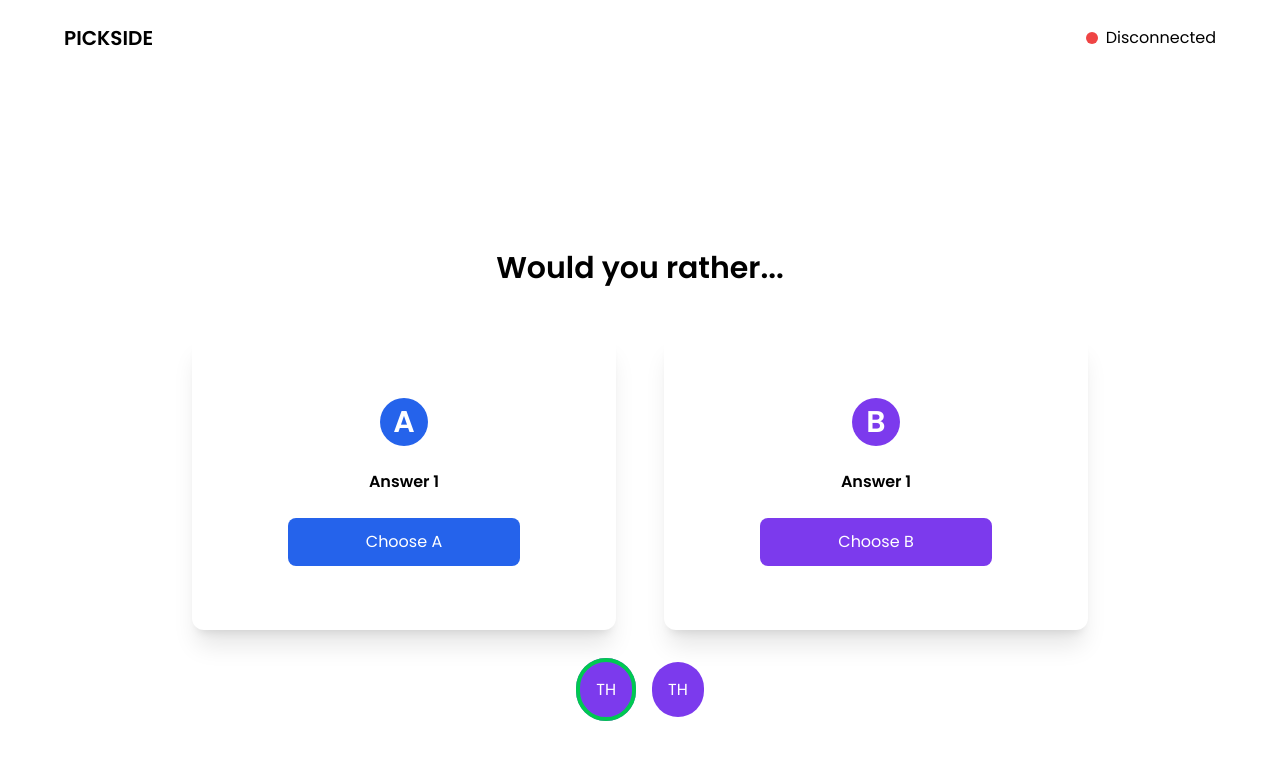
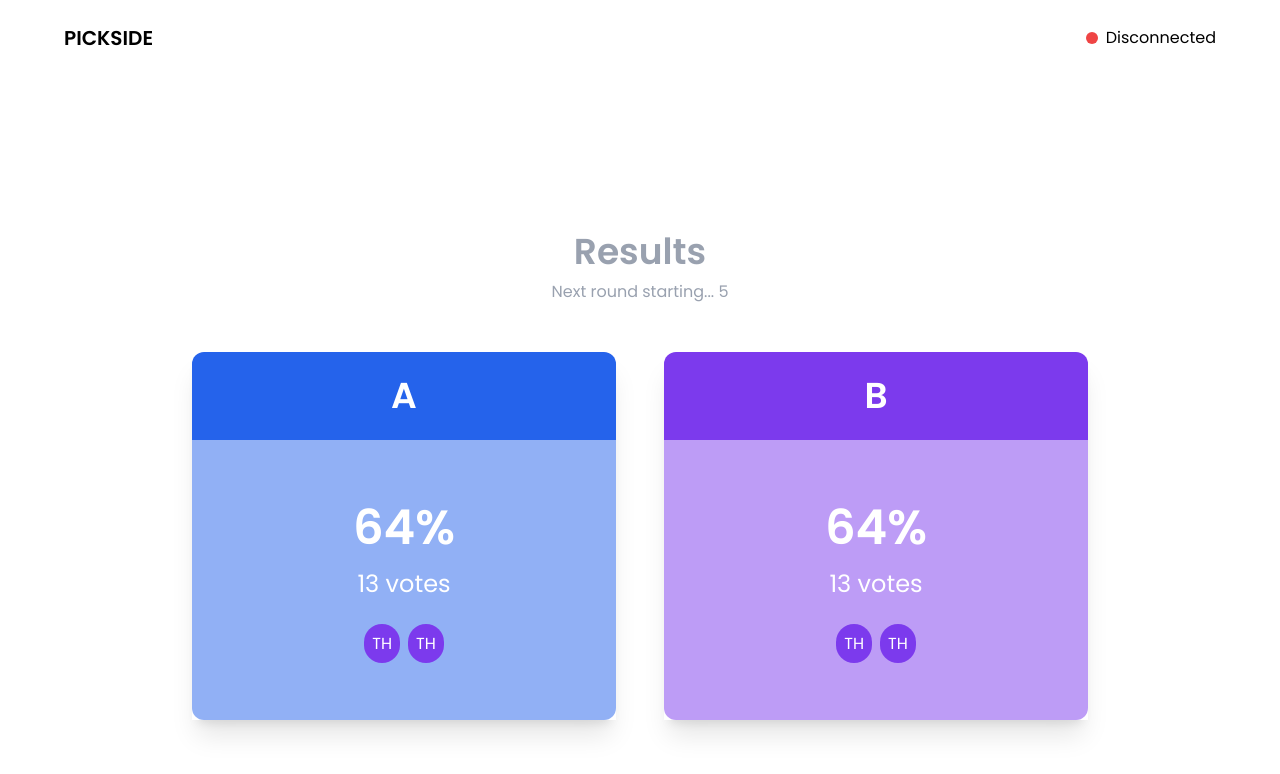
Before and after one commit to GP2-PICKSIDE/GP_PHASE2_PICKSIDE, a React (Vite) app in the folder client/: page /room in a window 1280 px wide. Shown: the top 774 px of the page. Built offline with nearby package versions, Linux system fonts and the light colour scheme; no server answers.

Commit message:
feat: add reveal page

```diff
--- /dev/null
+++ b/client/src/components/room/reveal/ResultCard.jsx
@@ -0,0 +1,45 @@
+import { initials } from "../../../utils/initialsName";
+
+const ResultCard = ({ choose }) => {
+  return (
+    <div className="w-full bg-white shadow-xl flex flex-col gap-8">
+      <div>
+        <div
+          className={`w-full flex justify-center ${
+            choose === "A" ? "bg-primary" : "bg-secondary"
+          } px-16 md:px-24 py-6 rounded-t-xl flex-col`}
+        >
+          <h1 className="text-4xl text-white font-semibold text-center">
+            {choose}
+          </h1>
+        </div>
+
+        <div
+          className={`w-full flex justify-center text-center flex-col gap-4 ${
+            choose === "A" ? "bg-primary/50" : "bg-secondary/50"
+          } px-16 md:px-24 py-16 flex-col rounded-b-xl`}
+        >
+          <p className="text-white text-5xl font-semibold">64%</p>
+          <p className="text-2xl text-white">13 votes</p>
+
+          {/* PlayerAvatar -> initials */}
+          <div className="flex gap-2 flex-wrap justify-center mt-4">
+            {/* use case voted */}
+            <div>
+              <span className="bg-secondary rounded-full text-white p-2">
+                {initials("tes halo")}
+              </span>
+            </div>
+            <div>
+              <span className="bg-secondary rounded-full text-white p-2">
+                {initials("tes halo")}
+              </span>
+            </div>
+          </div>
+        </div>
+      </div>
+    </div>
+  );
+};
+
+export default ResultCard;
--- /dev/null
+++ b/client/src/components/room/reveal/Reveal.jsx
@@ -0,0 +1,21 @@
+import ResultCard from "./ResultCard";
+
+const Reveal = () => {
+  return (
+    <>
+      <div className="flex flex-col gap-2 text-gray-400">
+        <h1 className="text-2xl md:text-4xl font-semibold text-center">
+          Results
+        </h1>
+        <p>Next round starting... 5</p>
+      </div>
+
+      <div className="grid grid-cols-1 md:grid-cols-2 gap-12 w-full lg:px-32">
+        <ResultCard choose="A" />
+        <ResultCard choose="B" />
+      </div>
+    </>
+  );
+};
+
+export default Reveal;
--- a/client/src/stores/gameStore.js
+++ b/client/src/stores/gameStore.js
@@ -13,7 +13,7 @@ const useGameStore = create(
 
     settings: { theme: "funny", lang: "id", rounds: 5 },
 
-    gameState: "in_round",
+    gameState: "reveal",
     players: [],
     roundIndex: 0,
     totalRounds: 0,
--- a/client/src/views/RoomPage.jsx
+++ b/client/src/views/RoomPage.jsx
@@ -1,6 +1,6 @@
 import InRound from "../components/room/inRound/InRound";
 import Lobby from "../components/room/lobby/Lobby";
-import Reveal from "../components/room/Reveal";
+import Reveal from "../components/room/reveal/Reveal";
 import Summary from "../components/room/Summary";
 import useGameStore from "../stores/gameStore";
 
```
Also changed, not shown: client/src/components/room/Reveal.jsx (deleted, +0 -9 lines).
